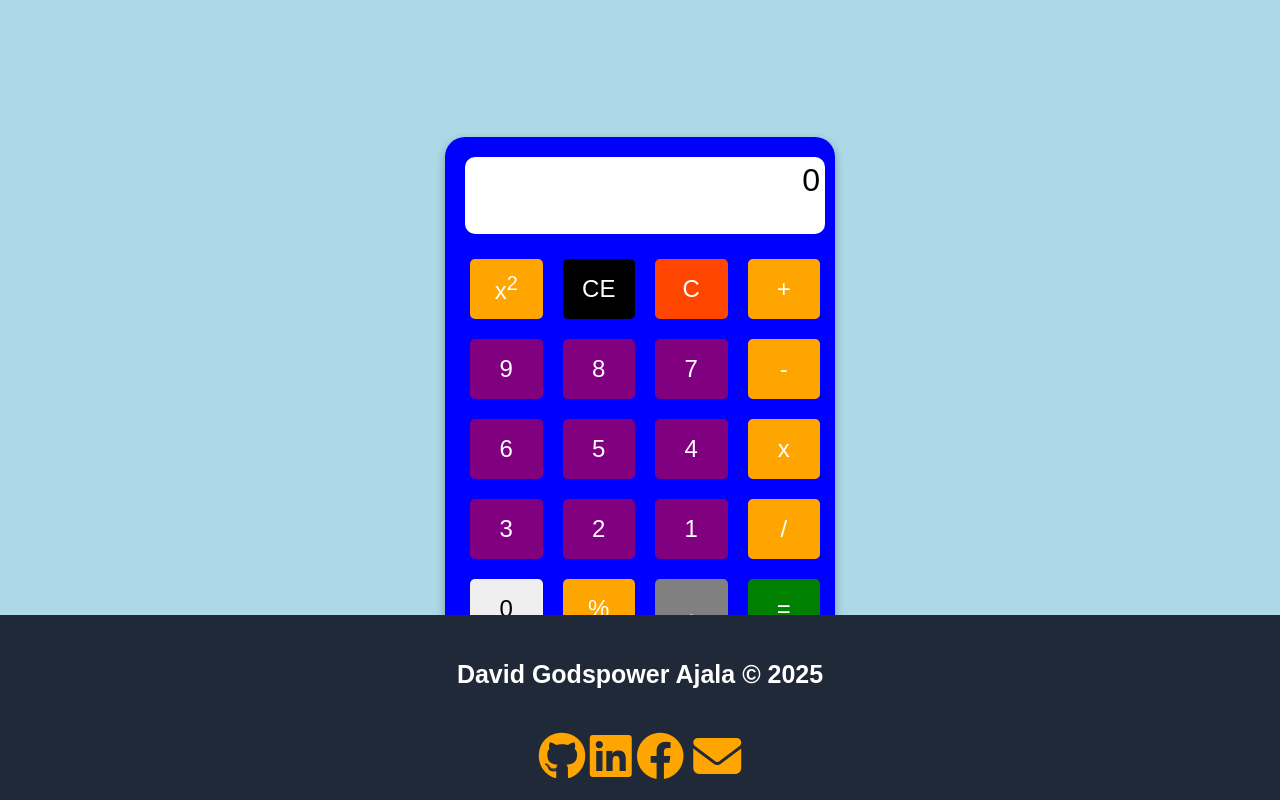
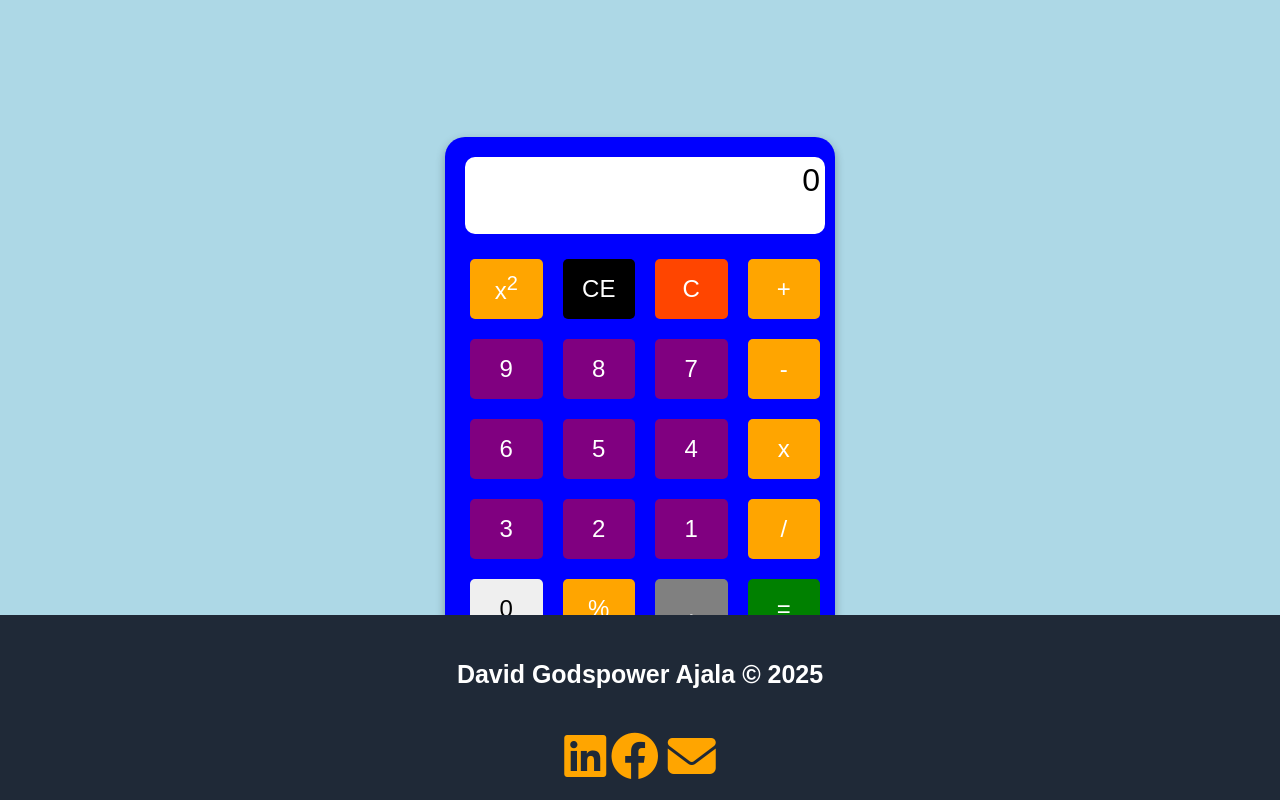
Before and after one commit to David-Godspower/online-calculator, a plain HTML site: page index.html in a window 1280 px wide. Drawn offline with Linux system fonts and the light colour scheme.

Commit message:
Update index.html

```diff
--- a/index.html
+++ b/index.html
@@ -37,7 +37,7 @@
     </main>
      <footer>
         <p>David Godspower Ajala &copy 2025</p><br>
-            <a href="https://github.com/david-godspower" target="_blank"><i class="fab fa-github icons" id="github"></i></a>
+            <!--<a href="https://github.com/david-godspower" target="_blank"><i class="fab fa-github icons" id="github"></i></a>-->
             <a href="https://www.linkedin.com/in/david-ajala-a93b862a1/" target="_blank"><i class="fab fa-linkedin icons" id="linkedin"></i></a>
             <a href="https://web.facebook.com/facebook.comDavidGodpowerAjalaGP/" target="_blank"><i class="fab fa-facebook icons" id="facebook"></i></a>
             <a href="https://x.com/ajala28981" target="_blank"><i class="fab fa-x-twitter icons" id="x"></i></a>
@@ -45,4 +45,5 @@
     </footer>
     <script src="script.js"></script>
 </body>
+
 </html>
```
